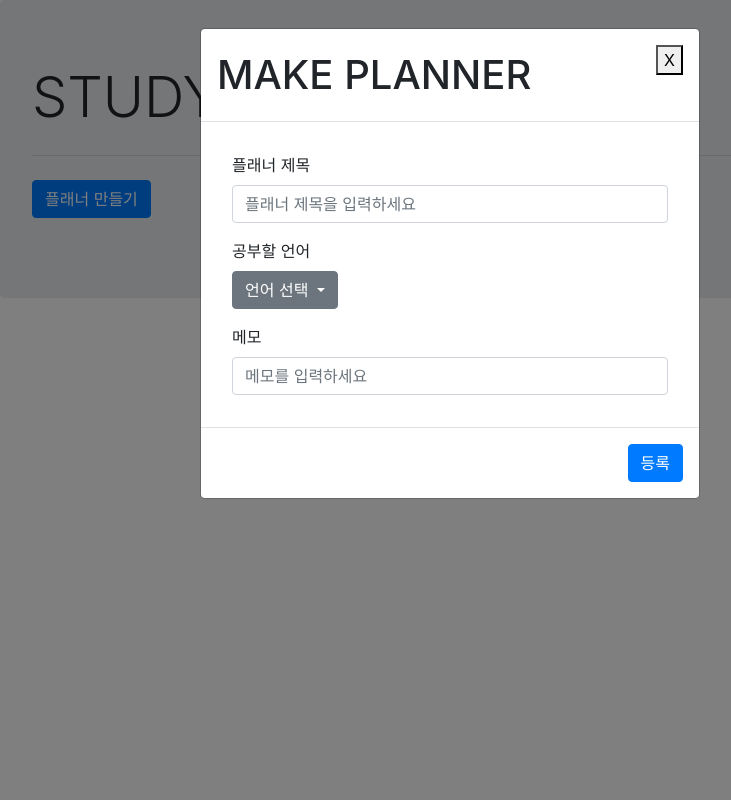
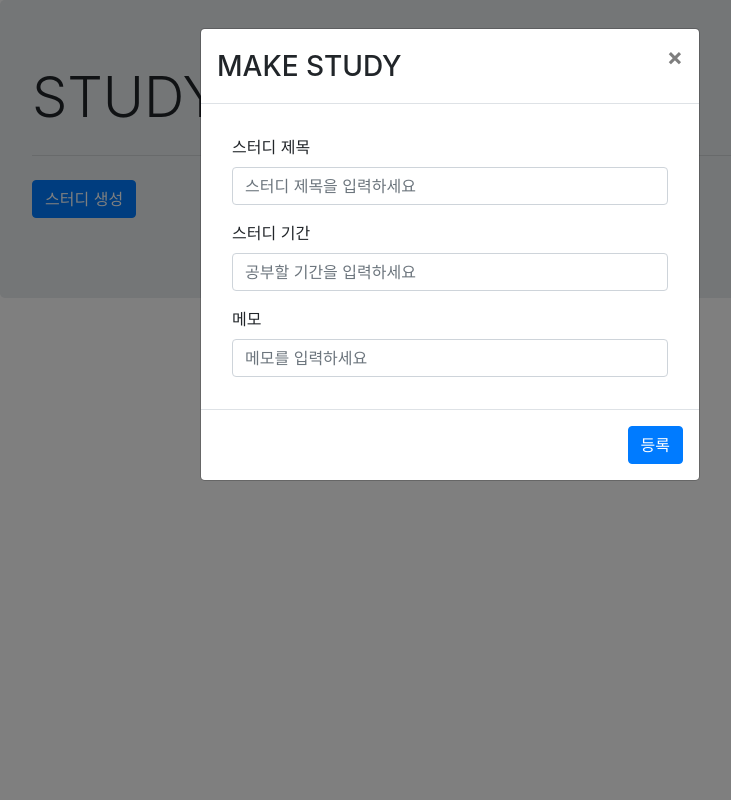
Before and after one commit to youjuice/Studygram, a Flask app: page / in a window 1280 px wide, after a click on "스터디 생성". Shown: the whole page, without its empty margins (190-921 px from the left). Run offline with Flask 3, Linux system fonts and the light colour scheme; data that the repository does not hold is empty; some libraries are stand-ins or nearby versions.

Commit message:
Update index.html

```diff
--- a/templates/index.html
+++ b/templates/index.html
@@ -5,16 +5,22 @@
         <meta charset="utf-8">
         <meta name="viewport" content="width=device-width, initial-scale=1, shrink-to-fit=no">
 
+        <!-- CSS -->
+        <link rel="stylesheet" type="text/css" href="https://cdn.jsdelivr.net/npm/daterangepicker/daterangepicker.css" />
+
         <!-- Bootstrap CSS -->
         <link rel="stylesheet" href="https://cdn.jsdelivr.net/npm/bootstrap@4.6.0/dist/css/bootstrap.min.css"
             crossorigin="anonymous">
 
 		    <!-- JS -->
         <script src="https://code.jquery.com/jquery-3.5.1.min.js"></script>
+        <script type="text/javascript" src="https://cdn.jsdelivr.net/jquery/latest/jquery.min.js"></script>
+        <script type="text/javascript" src="https://cdn.jsdelivr.net/momentjs/latest/moment.min.js"></script>
+        <script type="text/javascript" src="https://cdn.jsdelivr.net/npm/daterangepicker/daterangepicker.min.js"></script>
 
         <script src="https://cdn.jsdelivr.net/npm/popper.js@1.16.1/dist/umd/popper.min.js"
             crossorigin="anonymous"></script>
-         <title>Document</title>
+         <title>STUDYGRAM</title>
          <style>
             .card-text {
                 text-align: center;
@@ -36,18 +42,18 @@
          <script>
             $(document).ready(function () {
                 $("#cards-box").html("");
-                showPlanner();
+                showStudy();
             });
 
-            function makePlanner(){
+            function addStudy(){
                 let studyTitle = $("#studyTitle").val();
-                let language = $("#language").val();
+                let studyPeriod = $("#studyPeriod").val();
                 let memo = $("#memo").val();
 
                 $.ajax({
                     type: "POST",
-                    url: "/makePlanner",
-                    data:{studyTitle: studyTitle, language: language, memo: memo},
+                    url: "/study/add",
+                    data: {study_title: studyTitle, description: memo, date: studyPeriod},
                     success: function(response){
                         if (response["result"] == "success"){
                             alert("생성 완료!");
@@ -60,37 +66,34 @@
 
             }
 
-            function showPlanner(){
-                $.ajax(({
+            function showStudy(){
+                $.ajax({
                     type: "GET",
-                    url: "/readPlanner",
+                    url: "/study/main",
                     data: {},
                     success: function(response){
                         let data = response["data"]
                         console.log(data);
                         for (let i = 0; i < data.length; i++){
-                            makeCard(data[i]["studyTitle"],data[i]["language"],data[i]["memo"])
+                            makeCard(data[i]["study_number"], data[i]["study_title"], data[i]["study_date"], data[i]["description"])
                         }
                     }
-                }))
+                })
             }
 
-            function makeCard(studyTitle, language, memo) {
+            function makeCard(studyNum, studyTitle, studyPeriod, memo) {
                 let tempHtml =
                   `<div class="card">
+                    <div class="card-header">
+                      ${studyPeriod}
+                    </div>
                     <div class="card-body">
-                                <p class="card-text">${studyTitle}</p>
-                                <p class="card-text">${language}</p>
-                                <p class="card-text">${memo}</p>
+                      <h5 class="card-title">${studyTitle}</h5>
+                      <p class="study-card-text">${memo}</p>
+                      <a href="/study/${studyNum}" class="btn btn-info btn-lg btn-block">Let's Go!</a>
                     </div>
                   </div>`;
                 $("#cards-box").append(tempHtml);
-
-            }
-
-            function selectLanguage(language) {
-            $('#languageDropdown').text(language);
-            $('#language').val(language);
             }
          </script>
          <script src="https://cdn.jsdelivr.net/npm/bootstrap@4.6.0/dist/js/bootstrap.bundle.min.js" crossorigin="anonymous"></script>
@@ -103,7 +106,7 @@
             <hr class="my-4">
             <p class="lead">
                 <button type="button" class="btn btn-primary" data-bs-toggle="modal" data-bs-target="#exampleModal">
-                    플래너 만들기
+                    스터디 생성
                 </button>
             </p>
         </div>
@@ -113,44 +116,58 @@
         <div class="modal-dialog">
             <div class="modal-content">
               <div class="modal-header">
-                    <h1 class="modal-title fs-5" id="exampleModalLabel">MAKE PLANNER</h1>
-                    <button type="button" class="btn-close" data-bs-dismiss="modal" aria-label="Close">X</button>
+                <h3 class="modal-title">MAKE STUDY</h3>
+                <button type="button" class="close" data-bs-dismiss="modal" aria-label="Close">
+                  <span aria-hidden="true">&times;</span>
+                </button>
               </div>
               <div class="modal-body" style="margin-top: 15px;">
                   <div class="container">
                       <form>
                           <div class="form-group">
-                                <label for="input1">플래너 제목</label>
-                                <input type="text" class="form-control" id="studyTitle" placeholder="플래너 제목을 입력하세요">
+                              <label for="studyTitle">스터디 제목</label>
+                              <input type="text" class="form-control" id="studyTitle" placeholder="스터디 제목을 입력하세요">
                           </div>
+
                           <div class="form-group">
-                                <label for="input2">공부할 언어</label>
-                                <div class="dropdown">
-                                    <button class="btn btn-secondary dropdown-toggle" type="button" id="languageDropdown" data-toggle="dropdown" aria-haspopup="true" aria-expanded="false">
-                                        언어 선택
-                                    </button>
-                                    <div class="dropdown-menu" aria-labelledby="languageDropdown">
-                                        <a class="dropdown-item" href="#" onclick="selectLanguage('영어')">영어</a>
-                                        <a class="dropdown-item" href="#" onclick="selectLanguage('한국어')">한국어</a>
-                                        <a class="dropdown-item" href="#" onclick="selectLanguage('스페인어')">스페인어</a>
+                              <label for="studyPeriod">스터디 기간</label>
+                              <input type="text" class="form-control" id="studyPeriod" placeholder="공부할 기간을 입력하세요">
                           </div>
-                                </div>
-                                <input type="hidden" class="form-control" id="language" placeholder="공부할 언어를 입력하세요">
-                            </div>
+                          <!-- JavaScript to initialize the Date Range Picker -->
+                          <script>
+                            $(function() {
+                                $('#studyPeriod').daterangepicker({
+                                    opens: 'left', // 달력이 나타나는 방향
+                                    autoUpdateInput: false, // 기본값 false로 설정하여 자동으로 입력 필드를 업데이트하지 않도록 설정
+                                    locale: {
+                                        format: 'YYYY-MM-DD', // 선택한 날짜의 표시 형식
+                                        cancelLabel: 'Clear' // 취소 레이블
+                                    }
+                                });
+
+                                // 날짜가 선택되면 입력 필드를 업데이트
+                                $('#studyPeriod').on('apply.daterangepicker', function(ev, picker) {
+                                    $(this).val(picker.startDate.format('YYYY.MM.DD') + ' - ' + picker.endDate.format('YYYY.MM.DD'));
+                                });
+
+                                // 취소 또는 날짜를 지우면 입력 필드를 비움
+                                $('#studyPeriod').on('cancel.daterangepicker', function(ev, picker) {
+                                    $(this).val('');
+                                });
+                            });
+                          </script>
                           <div class="form-group">
-                                <label for="input3">메모</label>
+                              <label for="memo">메모</label>
                               <input type="text" class="form-control" id="memo" placeholder="메모를 입력하세요">
                           </div>
                       </form>
                   </div>
                 </div>
                 <div class="modal-footer">
-                    <button type="button" class="btn btn-primary" onclick="makePlanner()">등록</button>
+                    <button type="button" class="btn btn-primary" onclick="addStudy()">등록</button>
                 </div>
             </div>
         </div>
     </div>
-
-
 </body>
 </html>
```
Lines whose indentation alone changed are shown as unchanged.
